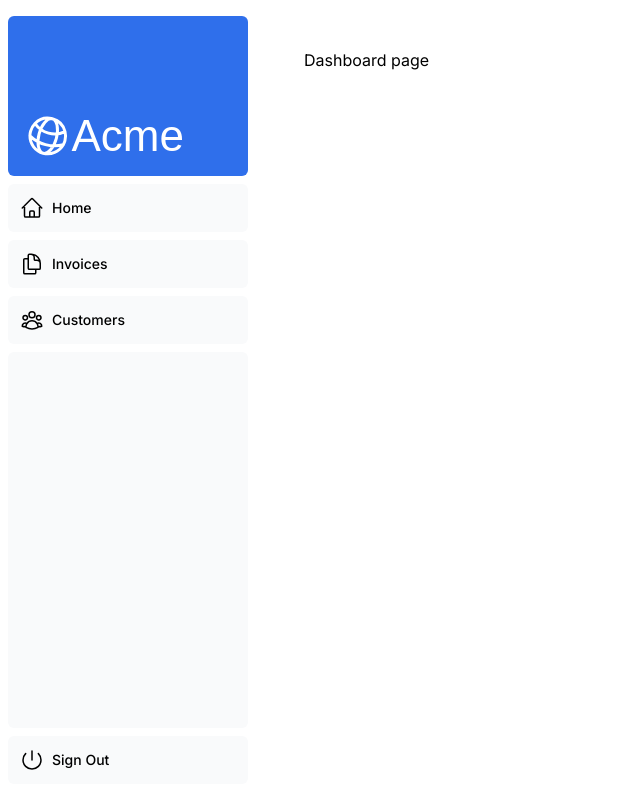
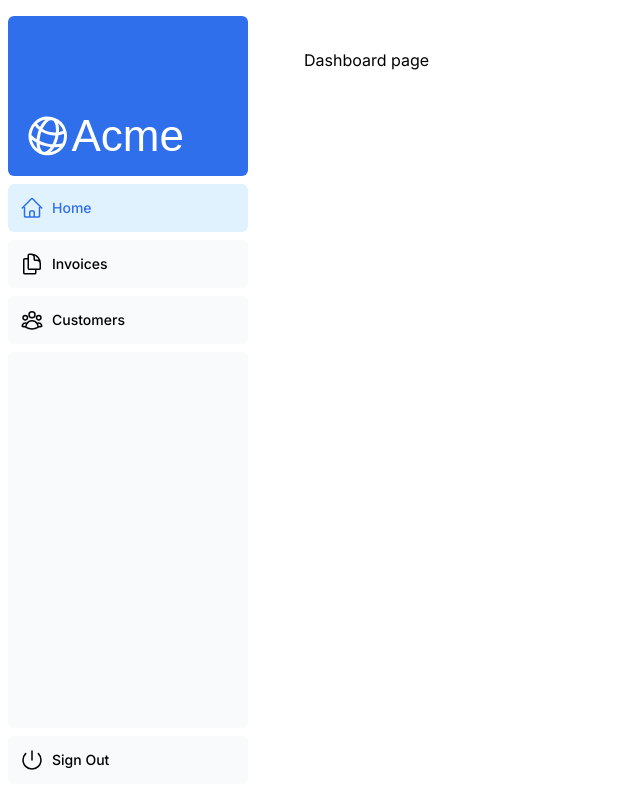
Before and after one commit to golam-morshed/next-dashboard, a Next.js app: page /dashboard in a window 1280 px wide. Shown: the whole page, without its empty margins (0-640 px from the left). Built offline with nearby package versions, Linux system fonts and the light colour scheme; a web font is replaced by a local one.

Commit message:
Update Next.js configuration to disable dev indicators, add @neondatabase/serverless dependency, and implement loading component; refactor query route to enable invoice listing and enhance navigation links with active state highlighting

```diff
--- /dev/null
+++ b/app/dashboard/loading.tsx
@@ -0,0 +1,9 @@
+import React from 'react'
+
+function loading() {
+  return (
+    <div>loading</div>
+  )
+}
+
+export default loading
--- a/app/query/route.ts
+++ b/app/query/route.ts
@@ -1,26 +1,26 @@
-// import postgres from 'postgres';
+import postgres from 'postgres';
 
-// const sql = postgres(process.env.POSTGRES_URL!, { ssl: 'require' });
+const sql = postgres(process.env.POSTGRES_URL!, { ssl: 'require' });
 
-// async function listInvoices() {
-// 	const data = await sql`
-//     SELECT invoices.amount, customers.name
-//     FROM invoices
-//     JOIN customers ON invoices.customer_id = customers.id
-//     WHERE invoices.amount = 666;
-//   `;
+async function listInvoices() {
+	const data = await sql`
+    SELECT invoices.amount, customers.name
+    FROM invoices
+    JOIN customers ON invoices.customer_id = customers.id
+    WHERE invoices.amount = 666;
+  `;
 
-// 	return data;
-// }
+	return data;
+}
 
 export async function GET() {
-  return Response.json({
-    message:
-      'Uncomment this file and remove this line. You can delete this file when you are finished.',
-  });
-  // try {
-  // 	return Response.json(await listInvoices());
-  // } catch (error) {
-  // 	return Response.json({ error }, { status: 500 });
-  // }
+  // return Response.json({
+  //   message:
+  //     'Uncomment this file and remove this line. You can delete this file when you are finished.',
+  // });
+  try {
+  	return Response.json(await listInvoices());
+  } catch (error) {
+  	return Response.json({ error }, { status: 500 });
+  }
 }
--- a/app/ui/dashboard/nav-links.tsx
+++ b/app/ui/dashboard/nav-links.tsx
@@ -1,8 +1,12 @@
+'use client'
 import {
   UserGroupIcon,
   HomeIcon,
   DocumentDuplicateIcon,
 } from '@heroicons/react/24/outline';
+import Link from 'next/link';
+import { usePathname } from 'next/navigation';
+import clsx from 'clsx';
 
 // Map of links to display in the side navigation.
 // Depending on the size of the application, this would be stored in a database.
@@ -17,19 +21,26 @@ const links = [
 ];
 
 export default function NavLinks() {
+  const pathname = usePathname();
+  console.log(pathname)
   return (
     <>
       {links.map((link) => {
         const LinkIcon = link.icon;
         return (
-          <a
+          <Link
             key={link.name}
             href={link.href}
-            className="flex h-[48px] grow items-center justify-center gap-2 rounded-md bg-gray-50 p-3 text-sm font-medium hover:bg-sky-100 hover:text-blue-600 md:flex-none md:justify-start md:p-2 md:px-3"
+            className={clsx(
+              'flex h-[48px] grow items-center justify-center gap-2 rounded-md bg-gray-50 p-3 text-sm font-medium hover:bg-sky-100 hover:text-blue-600 md:flex-none md:justify-start md:p-2 md:px-3',
+              {
+                'bg-sky-100 text-blue-600': pathname === link.href,
+              },
+            )}
           >
             <LinkIcon className="w-6" />
             <p className="hidden md:block">{link.name}</p>
-          </a>
+          </Link>
         );
       })}
     </>
--- a/next.config.ts
+++ b/next.config.ts
@@ -2,6 +2,7 @@ import type { NextConfig } from 'next';
 
 const nextConfig: NextConfig = {
   /* config options here */
+  devIndicators: false,
 };
 
 export default nextConfig;
--- a/package.json
+++ b/package.json
@@ -7,6 +7,7 @@
   },
   "dependencies": {
     "@heroicons/react": "^2.2.0",
+    "@neondatabase/serverless": "^1.0.1",
     "@tailwindcss/forms": "^0.5.10",
     "autoprefixer": "10.4.20",
     "bcrypt": "^5.1.1",
```
Also changed, not shown: 1 other file (tests, documents, lock files or other folders).
